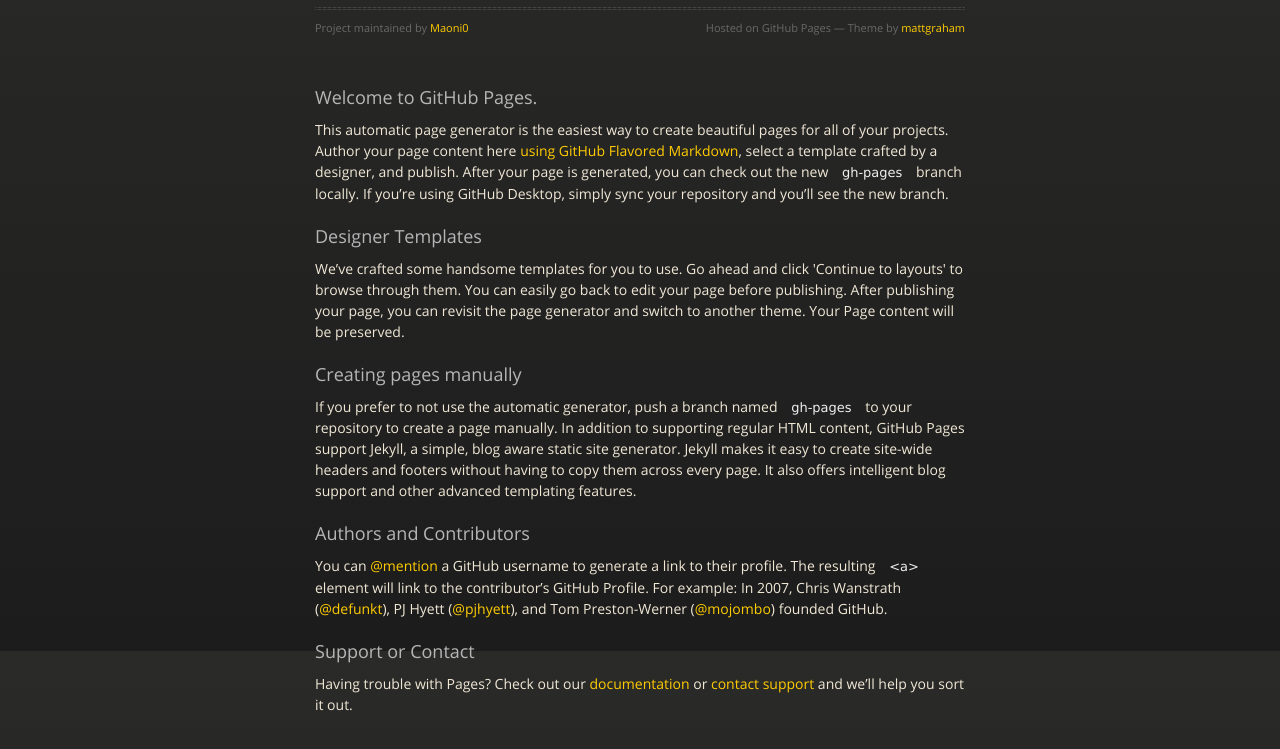
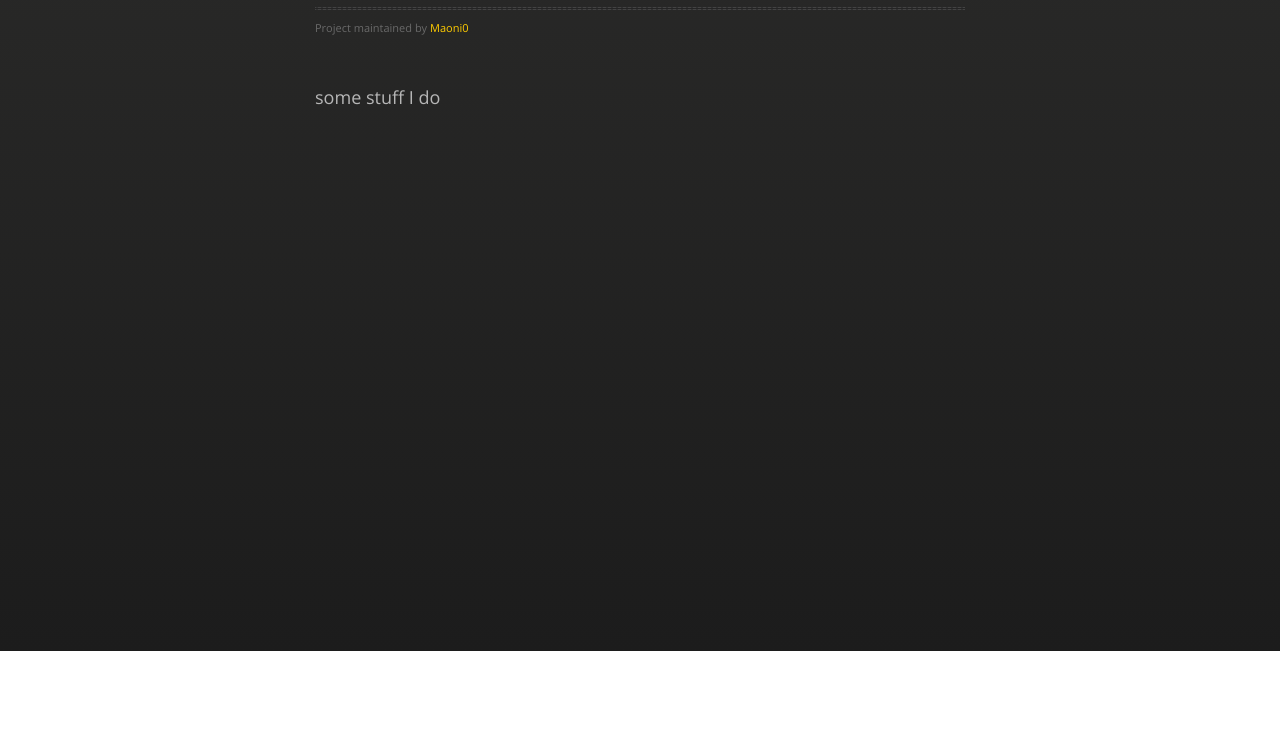
Before and after one commit to Maoni0/Maoni0.github.io, a plain HTML site: page index.html in a window 1280 px wide. Shown: the part 149-898 px from the top of the page. After the commit the page ends 800 px from the top, so only its background shows below. Drawn offline with nearby package versions, Linux system fonts and the light colour scheme.

Commit message:
Update index.html

```diff
--- a/index.html
+++ b/index.html
@@ -32,33 +32,12 @@
           <p></p>
           <hr>
           <span class="credits left">Project maintained by <a href="https://github.com/Maoni0">Maoni0</a></span>
-          <span class="credits right">Hosted on GitHub Pages &mdash; Theme by <a href="https://twitter.com/michigangraham">mattgraham</a></span>
         </div>
 
         <h3>
-<a id="welcome-to-github-pages" class="anchor" href="#welcome-to-github-pages" aria-hidden="true"><span aria-hidden="true" class="octicon octicon-link"></span></a>Welcome to GitHub Pages.</h3>
 
-<p>This automatic page generator is the easiest way to create beautiful pages for all of your projects. Author your page content here <a href="https://guides.github.com/features/mastering-markdown/">using GitHub Flavored Markdown</a>, select a template crafted by a designer, and publish. After your page is generated, you can check out the new <code>gh-pages</code> branch locally. If you’re using GitHub Desktop, simply sync your repository and you’ll see the new branch.</p>
+some stuff I do
 
-<h3>
-<a id="designer-templates" class="anchor" href="#designer-templates" aria-hidden="true"><span aria-hidden="true" class="octicon octicon-link"></span></a>Designer Templates</h3>
-
-<p>We’ve crafted some handsome templates for you to use. Go ahead and click 'Continue to layouts' to browse through them. You can easily go back to edit your page before publishing. After publishing your page, you can revisit the page generator and switch to another theme. Your Page content will be preserved.</p>
-
-<h3>
-<a id="creating-pages-manually" class="anchor" href="#creating-pages-manually" aria-hidden="true"><span aria-hidden="true" class="octicon octicon-link"></span></a>Creating pages manually</h3>
-
-<p>If you prefer to not use the automatic generator, push a branch named <code>gh-pages</code> to your repository to create a page manually. In addition to supporting regular HTML content, GitHub Pages support Jekyll, a simple, blog aware static site generator. Jekyll makes it easy to create site-wide headers and footers without having to copy them across every page. It also offers intelligent blog support and other advanced templating features.</p>
-
-<h3>
-<a id="authors-and-contributors" class="anchor" href="#authors-and-contributors" aria-hidden="true"><span aria-hidden="true" class="octicon octicon-link"></span></a>Authors and Contributors</h3>
-
-<p>You can <a href="https://help.github.com/articles/basic-writing-and-formatting-syntax/#mentioning-users-and-teams" class="user-mention">@mention</a> a GitHub username to generate a link to their profile. The resulting <code>&lt;a&gt;</code> element will link to the contributor’s GitHub Profile. For example: In 2007, Chris Wanstrath (<a href="https://github.com/defunkt" class="user-mention">@defunkt</a>), PJ Hyett (<a href="https://github.com/pjhyett" class="user-mention">@pjhyett</a>), and Tom Preston-Werner (<a href="https://github.com/mojombo" class="user-mention">@mojombo</a>) founded GitHub.</p>
-
-<h3>
-<a id="support-or-contact" class="anchor" href="#support-or-contact" aria-hidden="true"><span aria-hidden="true" class="octicon octicon-link"></span></a>Support or Contact</h3>
-
-<p>Having trouble with Pages? Check out our <a href="https://help.github.com/pages">documentation</a> or <a href="https://github.com/contact">contact support</a> and we’ll help you sort it out.</p>
       </section>
 
     </div>
```
